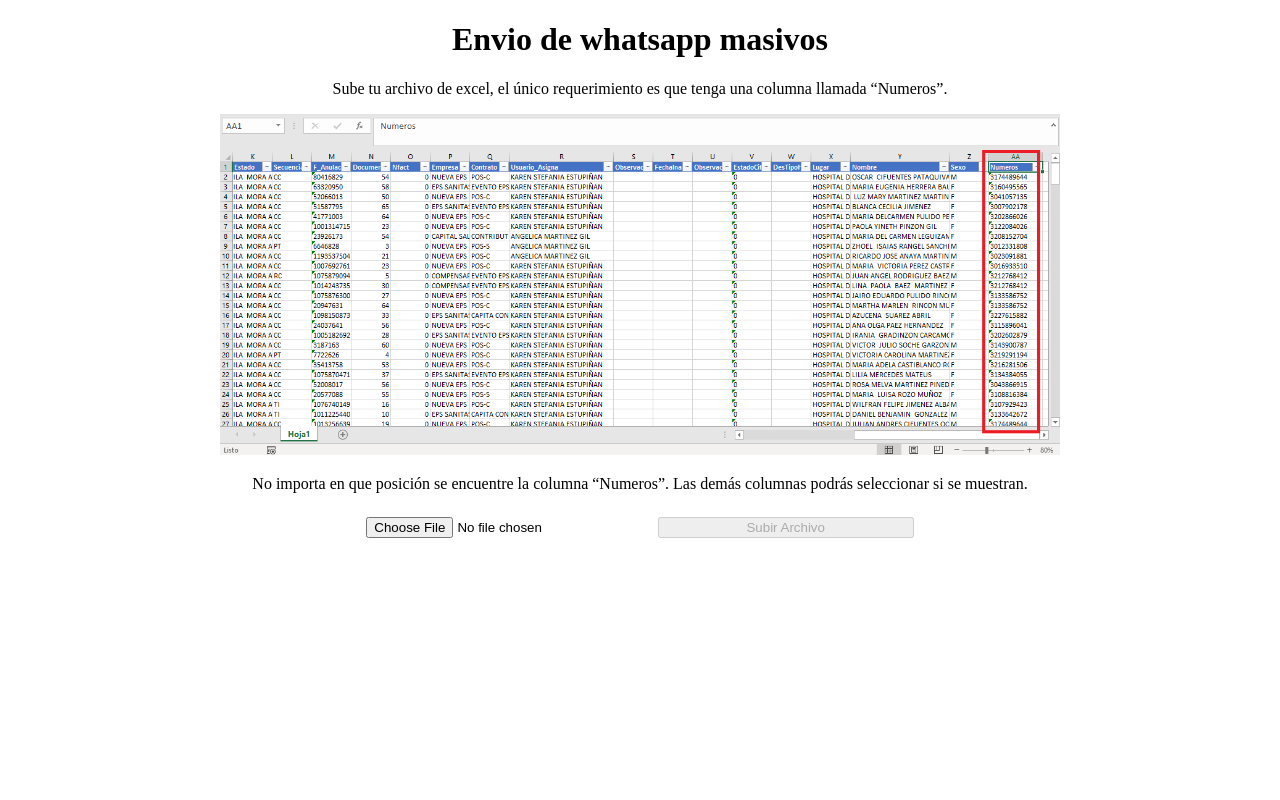
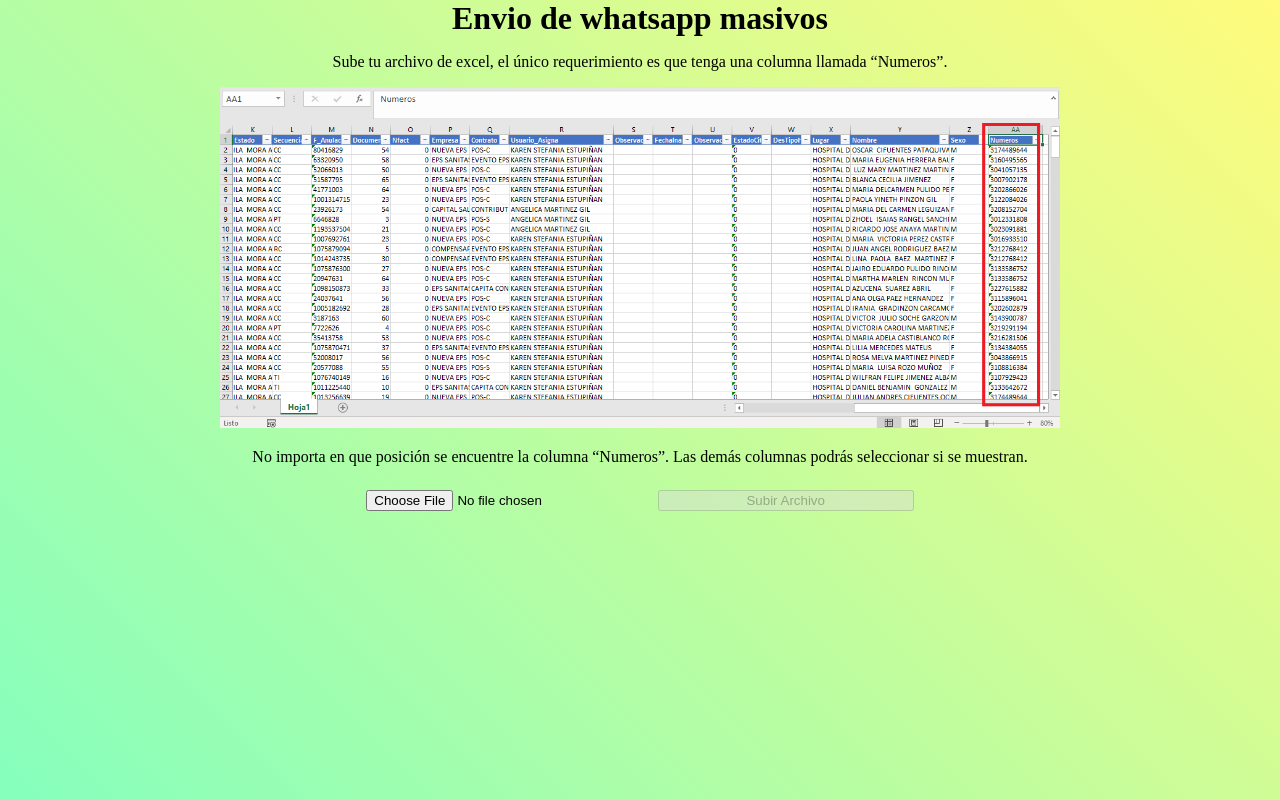
Before and after one commit to edgarmbellol/mas-whatsapp, a Flask app: page / in a window 1280 px wide. Run offline with Flask 3, Linux system fonts and the light colour scheme.

Commit message:
cambiando fondo

```diff
--- a/static/index.css
+++ b/static/index.css
@@ -3,11 +3,19 @@ body{
     margin: 0;
 }
 .cont-general{
+    padding-top: 2vhgit ;
     display: flexbox;
     flex-direction: column;
-    width: 100%;
-    height: 100%;
+    width: 100vw;
+    height: 100vh;
     text-align: center;
+    background-color: #85FFBD;
+    background-image: linear-gradient(45deg, #85FFBD 0%, #FFFB7D 100%);
+
+
+}
+.cont-general H1 {
+    margin: 0;
 }
 .cont-general img{
     width: 70%;
```
